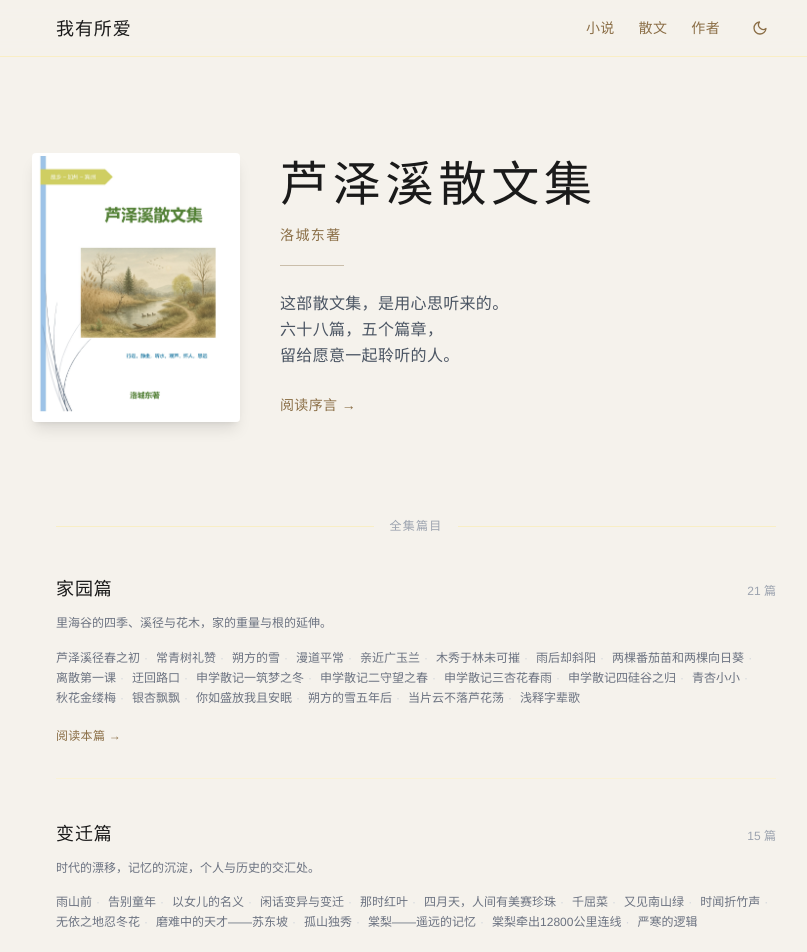
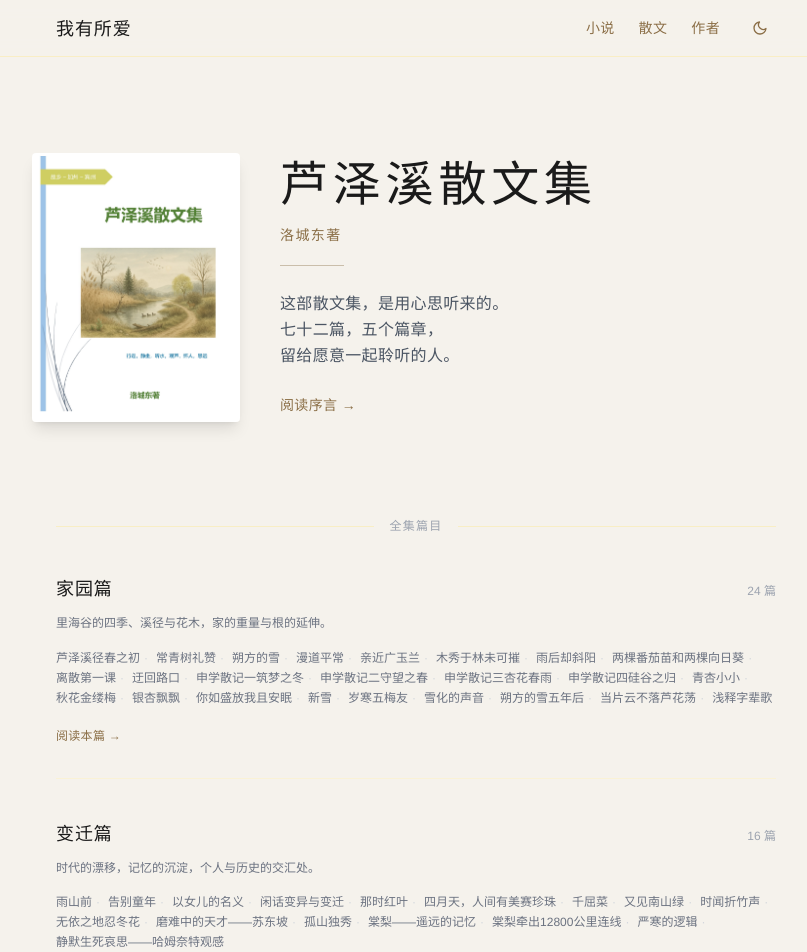
Before and after one commit to chengdongwrites/ihavemylove, a Next.js app: page /luzexi in a window 1280 px wide. Shown: the top 952 px of the page, without its empty margins (224-1031 px from the left). Built offline with nearby package versions, Linux system fonts and the light colour scheme; no server answers; the database is empty.

Commit message:
Update essay count to 72; add new titles to 家园篇 and 变迁篇

```diff
--- a/src/app/luzexi/page.tsx
+++ b/src/app/luzexi/page.tsx
@@ -7,10 +7,10 @@ import ViewCounter from '@/components/ViewCounter'
 
 export const metadata = {
   title: '芦泽溪散文集',
-  description: '洛城东散文集——六十八篇，五个篇章，留给愿意一起聆听的人',
+  description: '洛城东散文集——七十二篇，五个篇章，留给愿意一起聆听的人',
   openGraph: {
     title: '芦泽溪散文集',
-    description: '洛城东散文集——六十八篇，五个篇章，留给愿意一起聆听的人',
+    description: '洛城东散文集——七十二篇，五个篇章，留给愿意一起聆听的人',
     siteName: '我有所爱',
   },
 }
@@ -25,8 +25,8 @@ const sections = [
       '亲近广玉兰', '木秀于林未可摧', '雨后却斜阳', '两棵番茄苗和两棵向日葵',
       '离散第一课', '迂回路口', '申学散记一筑梦之冬', '申学散记二守望之春',
       '申学散记三杏花春雨', '申学散记四硅谷之归', '青杏小小', '秋花金缕梅',
-      '银杏飘飘', '你如盛放我且安眠', '朔方的雪五年后', '当片云不落芦花荡',
-      '浅释字辈歌',
+      '银杏飘飘', '你如盛放我且安眠', '新雪', '岁寒五梅友',
+      '雪化的声音', '朔方的雪五年后', '当片云不落芦花荡', '浅释字辈歌',
     ],
   },
   {
@@ -38,6 +38,7 @@ const sections = [
       '那时红叶', '四月天，人间有美赛珍珠', '千屈菜', '又见南山绿',
       '时闻折竹声', '无依之地忍冬花', '磨难中的天才——苏东坡',
       '孤山独秀', '棠梨——遥远的记忆', '棠梨牵出12800公里连线', '严寒的逻辑',
+      '静默生死哀思——哈姆奈特观感',
     ],
   },
   {
@@ -107,7 +108,7 @@ export default function LuzexiPage() {
               <div className="w-16 h-px bg-accent/40 dark:bg-amber-600/40 mb-6 mx-auto sm:mx-0" />
               <p className="prose-chinese text-base text-gray-600 dark:text-gray-400 leading-relaxed" style={{ textIndent: 0 }}>
                 这部散文集，是用心思听来的。<br />
-                六十八篇，五个篇章，<br />
+                七十二篇，五个篇章，<br />
                 留给愿意一起聆听的人。
               </p>
               <div className="mt-6">
--- a/src/app/luzexi/xuyan/page.tsx
+++ b/src/app/luzexi/xuyan/page.tsx
@@ -36,7 +36,7 @@ export default function XuyanPage() {
 
             <p>这部散文集，是用心思听来的。</p>
 
-            <p>六十八篇，二十五万字，五个篇章——家园篇、变迁篇、美学篇、存在篇、寓言篇。洛城东用了二十多年，把听见的东西一篇篇写下来。不是宏图，不是议论，而是一个人对自己所经历的世界的真实应答。</p>
+            <p>七十二篇，约二十七万字，五个篇章——家园篇、变迁篇、美学篇、存在篇、寓言篇。洛城东用了二十多年，把听见的东西一篇篇写下来。不是宏图，不是议论，而是一个人对自己所经历的世界的真实应答。</p>
 
             <p className="mt-8 font-serif text-accent dark:text-amber-400 tracking-wider">【家园篇】</p>
             <p>家园篇写的是里海谷的四季。溪径、芦苇、广玉兰、申学散记——那些文字不是描写，是抵押。他把自己的时间、气力和深情，一笔一笔押在那片土地上，以换取在异乡扎根的收获。读者若细读，会发现每一株草木背后，都有一个人安静地立着，努力让自己成为这片土地的一部分。</p>
@@ -54,7 +54,7 @@ export default function XuyanPage() {
             <p className="mt-8 font-serif text-accent dark:text-amber-400 tracking-wider">【寓言篇】</p>
             <p>寓言篇是轻盈的收尾，却轻而不浮。骏马与公鸡，新田园诗者，大地懒与长木刺——寓言的妙处，在于用旁观者的眼睛看人间的正事。那些故事短，但余味长，读完之后你会发现，那只骏马不是马，那位诗者不是古人，那株长木刺，也许正在你窗外的某处默默生长。</p>
 
-            <p className="mt-12">六十八篇读完，你或许会问：这是一部什么样的散文集？</p>
+            <p className="mt-12">七十二篇读完，你或许会问：这是一部什么样的散文集？</p>
             <p>我想说，它是一个人在芦泽溪边坐了二十年，听见的那些声音。</p>
             <p>芦苇听风，溪水听石，洛城东听时间。他把听见的写下来，留给愿意一起聆听的人。</p>
 
```
